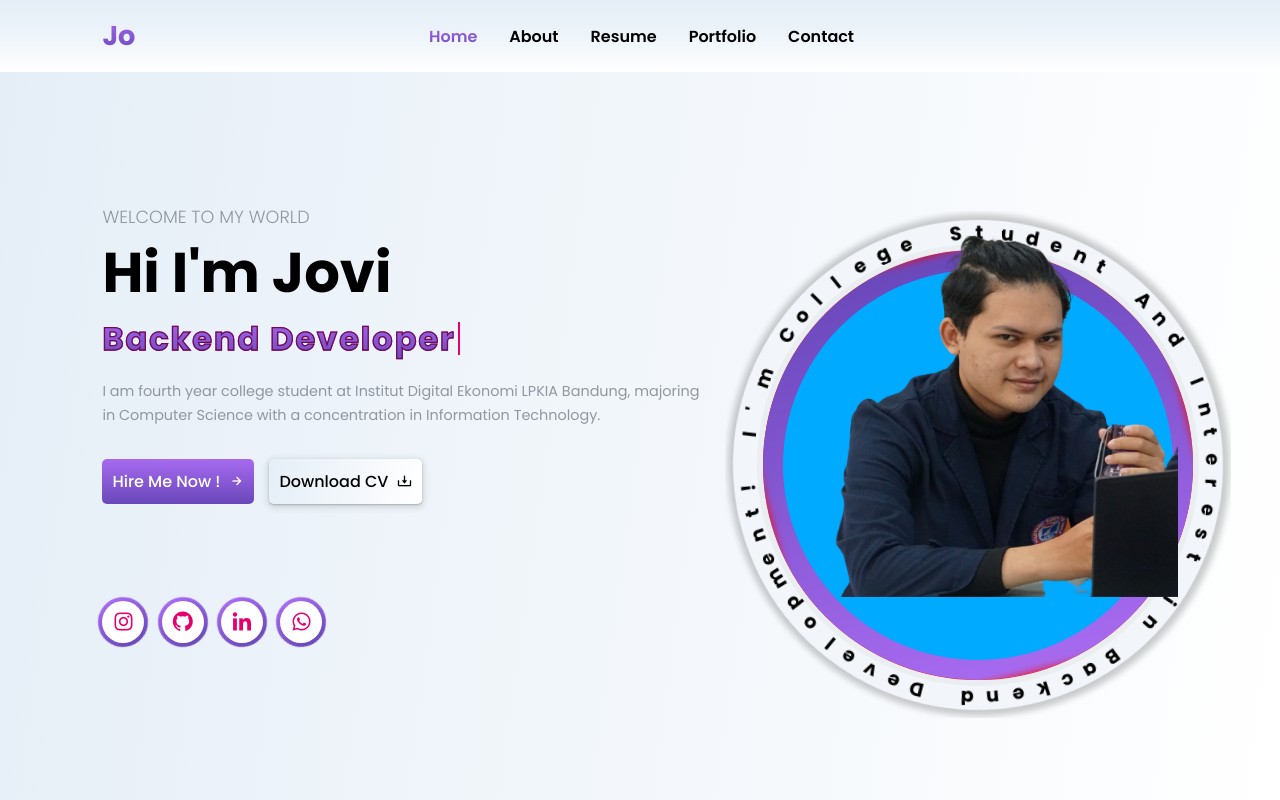
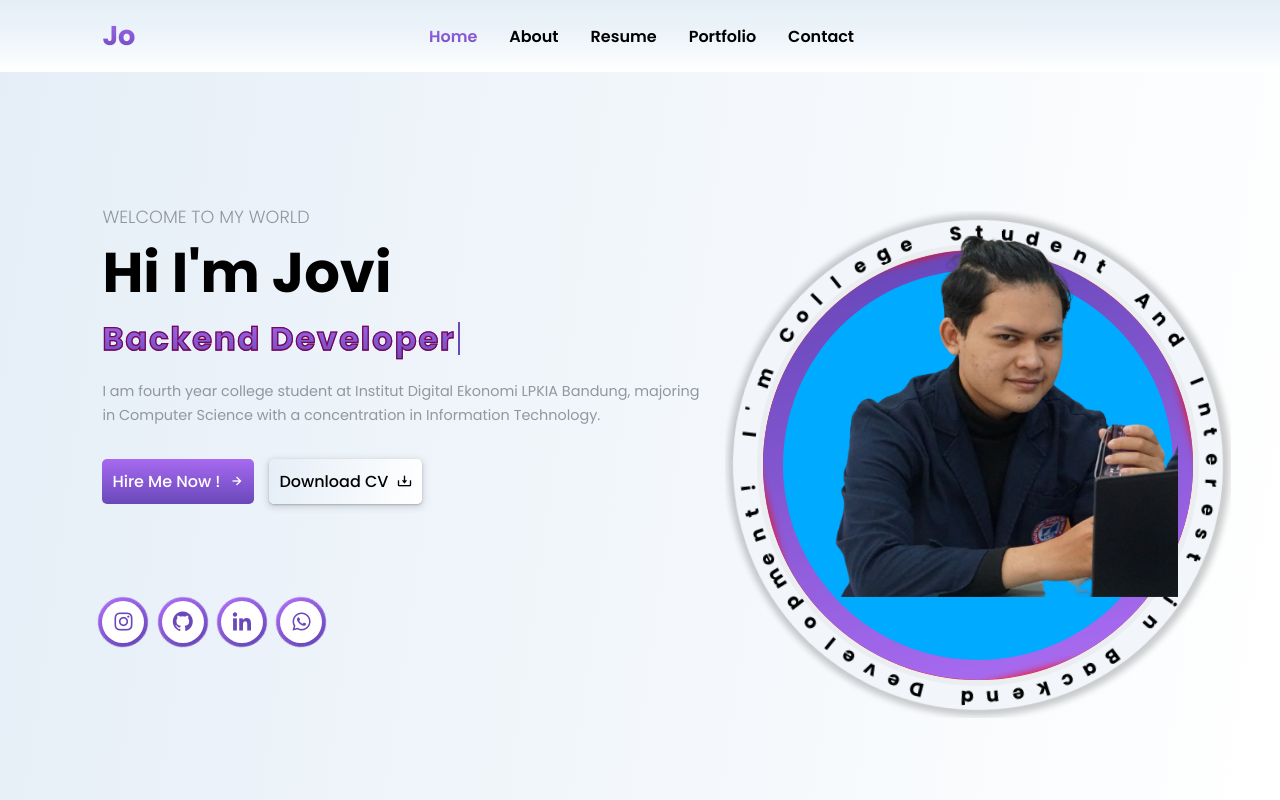
Before and after one commit to jovijulian/website-portofolio, a plain HTML site: page index.html in a window 1280 px wide. Shown: the top 800 px of the page. Drawn offline with nearby package versions, Linux system fonts and the light colour scheme.

Commit message:
change default color

```diff
--- a/style.css
+++ b/style.css
@@ -12,7 +12,7 @@
   --bg-color: #e3edf7;
   --gradient-white-bg: linear-gradient(0deg, #fff 0%, #edf4fa 51%, #e5eef7 100%);
   --gradient-color-bg: linear-gradient(#a76af0, #6948ba);
-  --main-color: #e6006d;
+  --main-color: #6948ba;
   --font-color: #90979f;
   --hover-box-shadow: rgba(0, 0, 0, 0.19) 0px 10px 20px, rgba(0, 0, 0, 0.23) 0px 6px 6px;
   --gradient-white-bg2: linear-gradient(98deg, #e5eef7 0%, #fff 100%);
```
